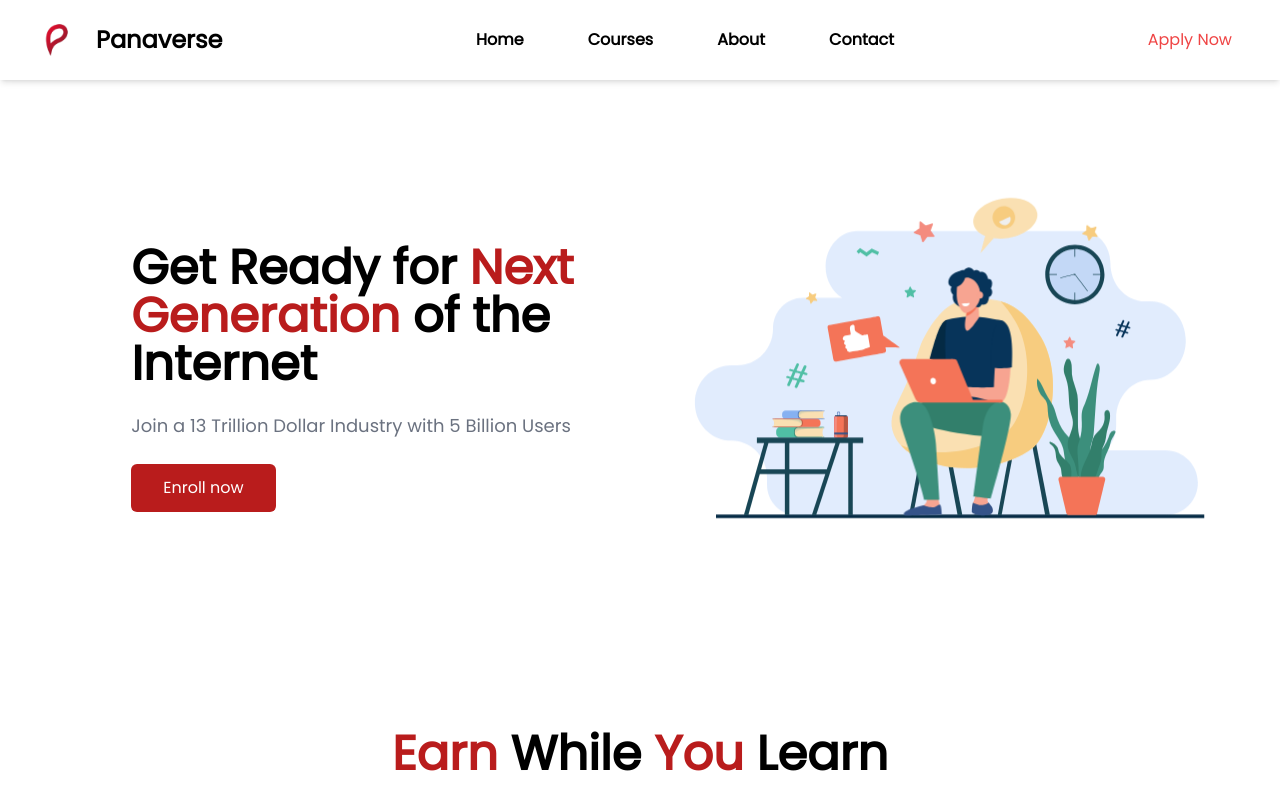
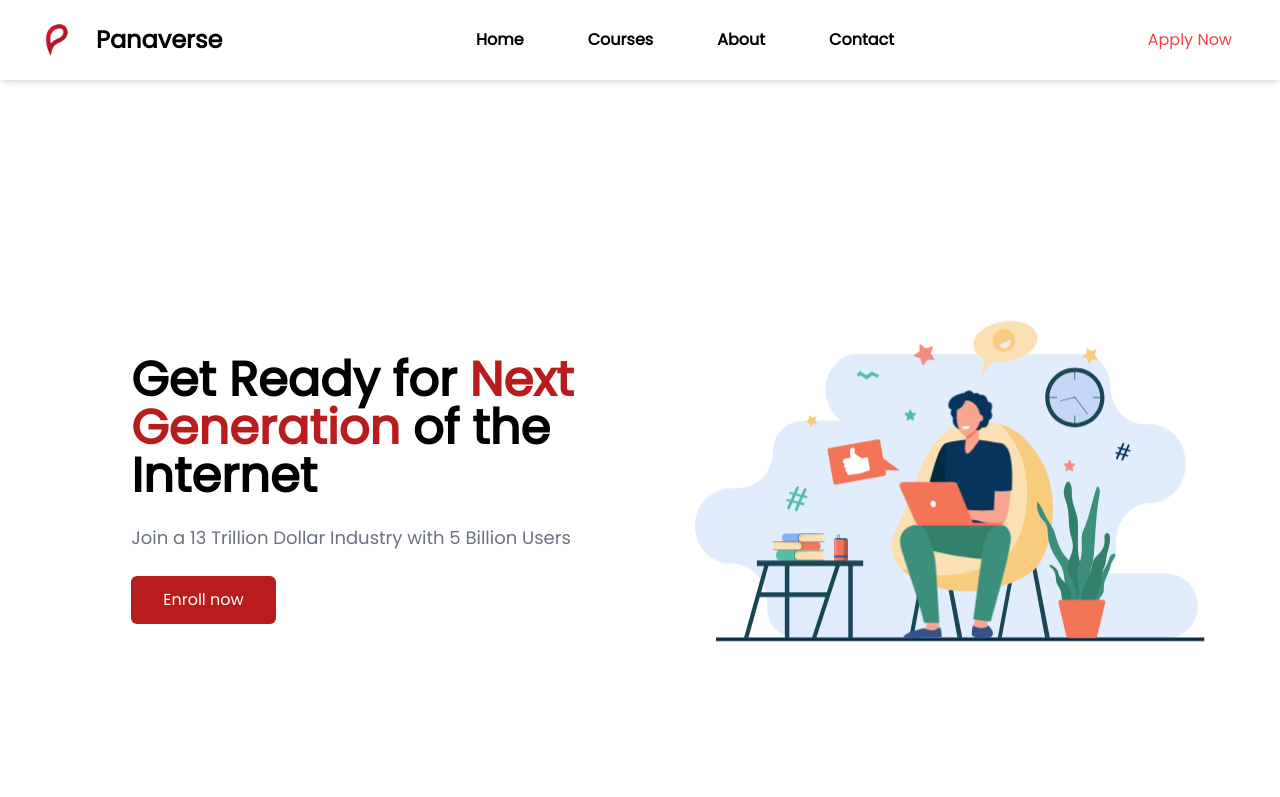
Before and after one commit to AwaisYusaf/Panaverse-DAO-Syllabus, a Next.js app: page / in a window 1280 px wide. Shown: the top 797 px of the page. Built offline with nearby package versions, Linux system fonts and the light colour scheme.

Commit message:
Home Page Complete

```diff
--- a/pages/index.tsx
+++ b/pages/index.tsx
@@ -19,8 +19,8 @@ const Home: NextPage = () => {
       <PageLayout>
         {/* Section 1 */}
         <section>
-          <div className="flex justify-around flex-wrap md:flex-nowrap">
-            <div className="mt-36 flex flex-col items-center">
+          <div className="flex justify-around flex-wrap md:flex-nowrap min-h-screen">
+            <div className="flex flex-col items-center justify-center">
               <h1 className="text-5xl font-bold mt-5 w-9/12">
                 Get Ready for{" "}
                 <span className="text-red-700">Next Generation</span> of the
@@ -37,7 +37,7 @@ const Home: NextPage = () => {
                 </Link>
               </div>
             </div>
-            <div className="mt-28">
+            <div className="flex items-center w-80 lg:w-fit">
               <Lottie
                 loop
                 animationData={lottieJson}
@@ -142,16 +142,16 @@ const Home: NextPage = () => {
           <h1 className="text-5xl font-bold text-center mt-20">
             <span className="text-red-700">Strategic</span> Partners
           </h1>
-          <div className="flex mt-20 flex-wrap">
+          <div className="flex mt-20 flex-wrap justify-center items-center">
             <Image
               alt="partner"
               width="220"
               height="200"
               src="/assets/panacloud.svg"
-              className="mx-20 opacity-50 hover:opacity-100 transition-all"
+              className="mx-20 opacity-50 hover:opacity-100 transition-all my-5"
             />
             <Image
-              className="mx-20 opacity-50 hover:opacity-100 transition-all"
+              className="mx-20 opacity-50 hover:opacity-100 transition-all w-56 md:w-fit"
               alt="partner"
               width="250"
               height="200"
```
